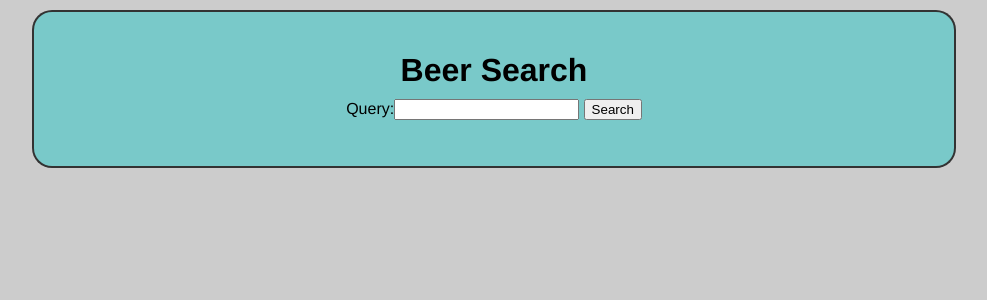
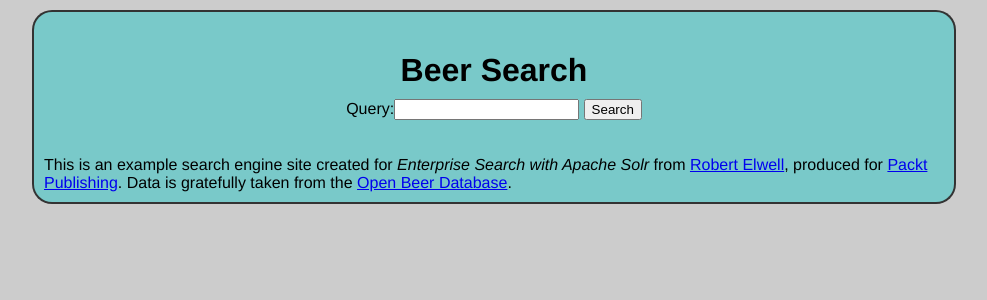
Before and after one commit to relwell/BeerSite, a Django app: page / in a window 1280 px wide. Shown: the top 300 px of the page, without its empty margins (146-1133 px from the left). Run offline with Django 3.2, Linux system fonts and the light colour scheme.

Commit message:
add intro and no results to template

```diff
--- a/BeerSite/templates/searchresults.html
+++ b/BeerSite/templates/searchresults.html
@@ -81,6 +81,11 @@ text-decoration: underline;
 color: #3333ff;
 }
 
+.noresults {
+margin-bottom: 12px;
+text-align: center;
+}
+
 </style>
 <div class="searchheader">
 <h1>Beer Search</h1>
@@ -106,6 +111,18 @@ color: #3333ff;
   </div>
 </div>
 {% endfor %}
+{% else %}
+{% if searchresults.numFound == 0 %}
+<div class="noresults">
+<em>No results found</em>
+</div>
+{% endif %}
+<div class="intro">
+This is an example search engine site created for <i>Enterprise Search with Apache Solr</i>
+from <a href="http://www.robertelwell.info">Robert Elwell</a>, produced for
+<a href="http://packtpub.com/">Packt Publishing</a>. Data is gratefully taken from the
+<a href="http://openbeerdatabase.com/">Open Beer Database</a>.
+</div>
 {% endif %}
 </div>
 </body>
```
Also changed, not shown: BeerSite/views.py (line endings or trailing spaces), 1 other file.
